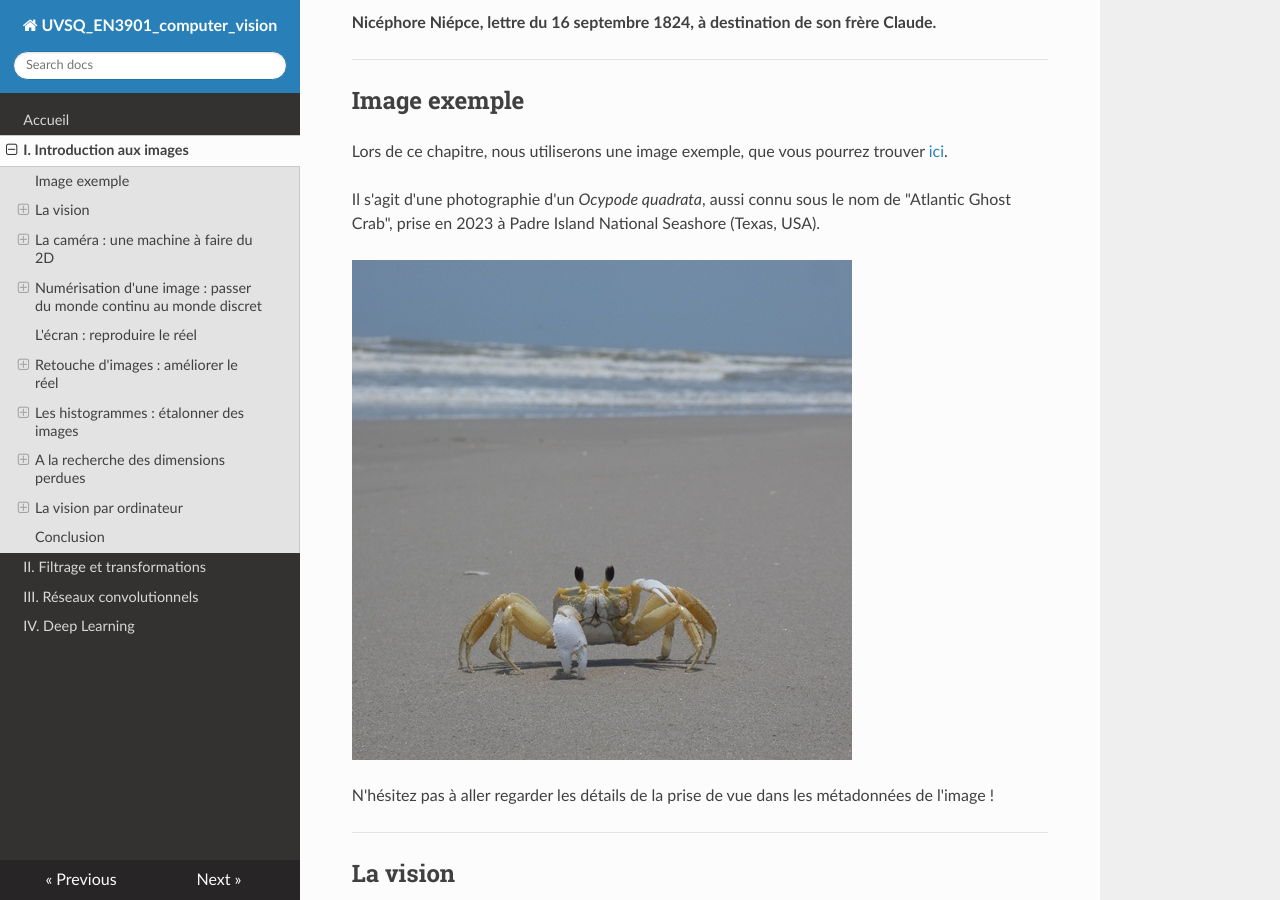
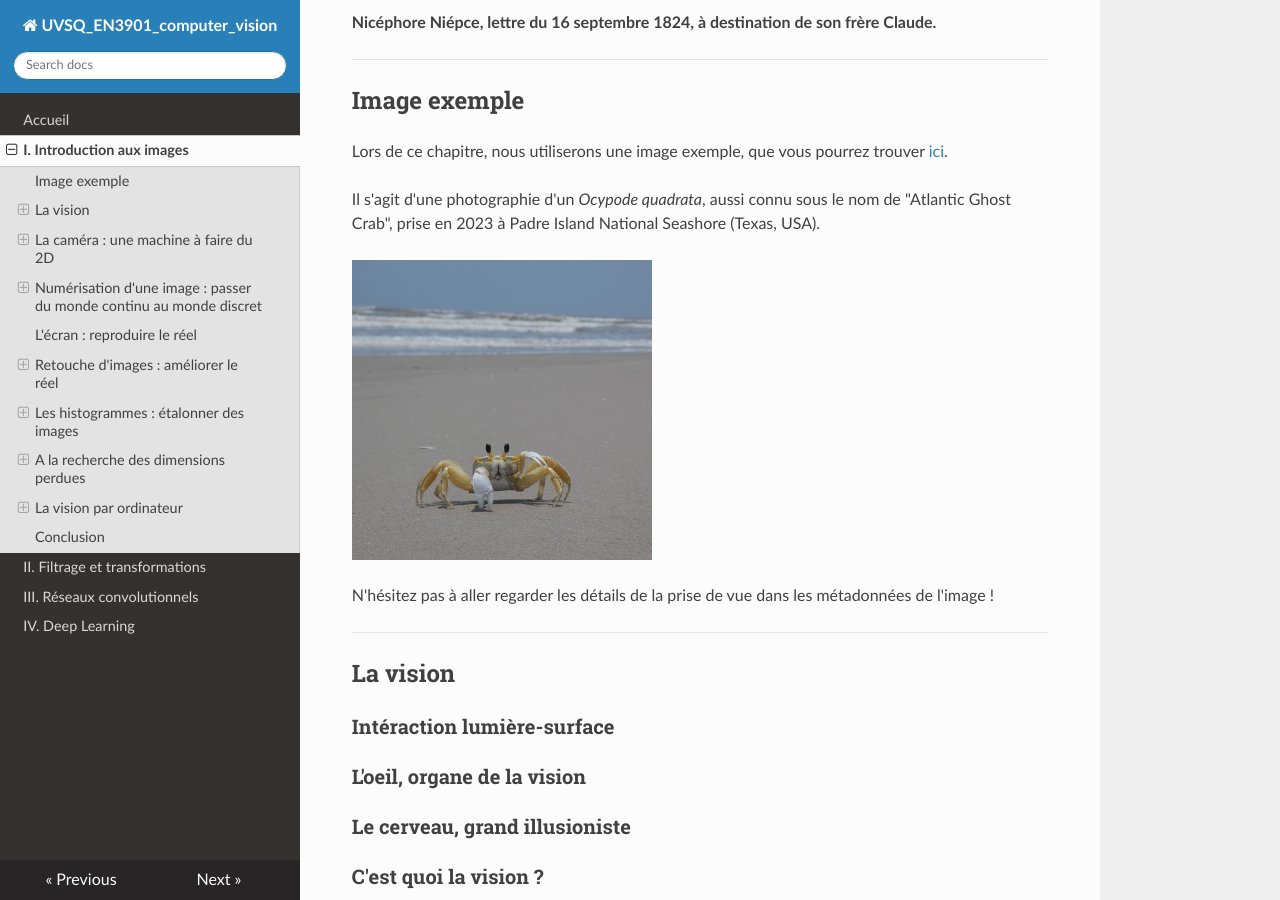
Before and after one commit to NicOudart/UVSQ_EN3901_computer_vision, an MkDocs documentation site: the page built from docs/Chap1_Introduction_images.md, in a window 1280 px wide and 900 px high, scrolled down 611 px. Built offline with MkDocs 1.6.1, drawn with Linux system fonts in a browser that asks for light colours; nearby versions of some CDN libraries.

Commit message:
-Change size of example image in Chapter 1.

```diff
--- a/docs/Chap1_Introduction_images.md
+++ b/docs/Chap1_Introduction_images.md
@@ -19,7 +19,7 @@ Lors de ce chapitre, nous utiliserons une image exemple, que vous pourrez trouve
 
 Il s'agit d'une photographie d'un _Ocypode quadrata_, aussi connu sous le nom de "Atlantic Ghost Crab", prise en 2023 à Padre Island National Seashore (Texas, USA).
 
-![Image exemple du Chapitre 1](img/Chap1_exemple_image.png){width="500"}
+![Image exemple du Chapitre 1](img/Chap1_exemple_image.png){width="300"}
 
 N'hésitez pas à aller regarder les détails de la prise de vue dans les métadonnées de l'image !
 
```
